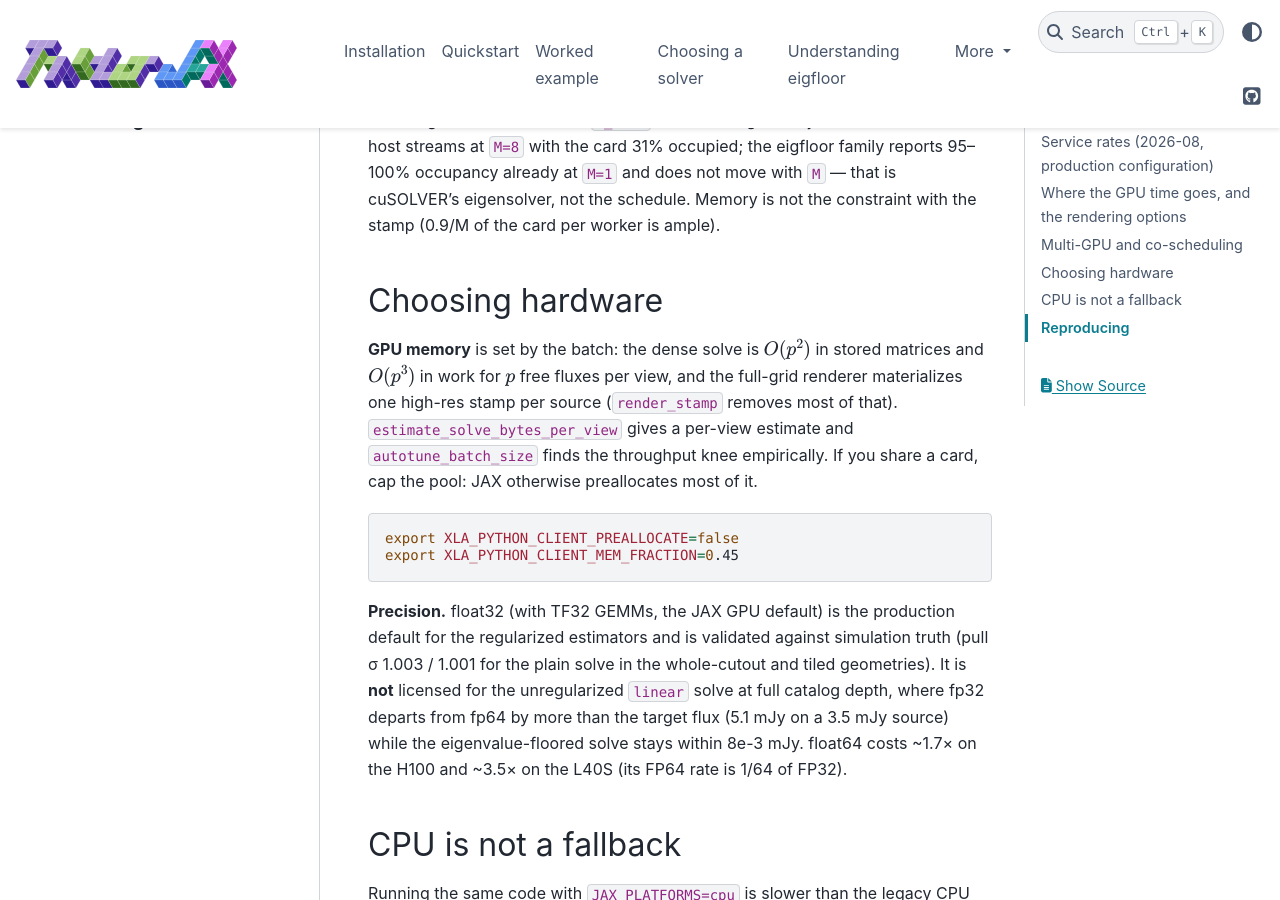
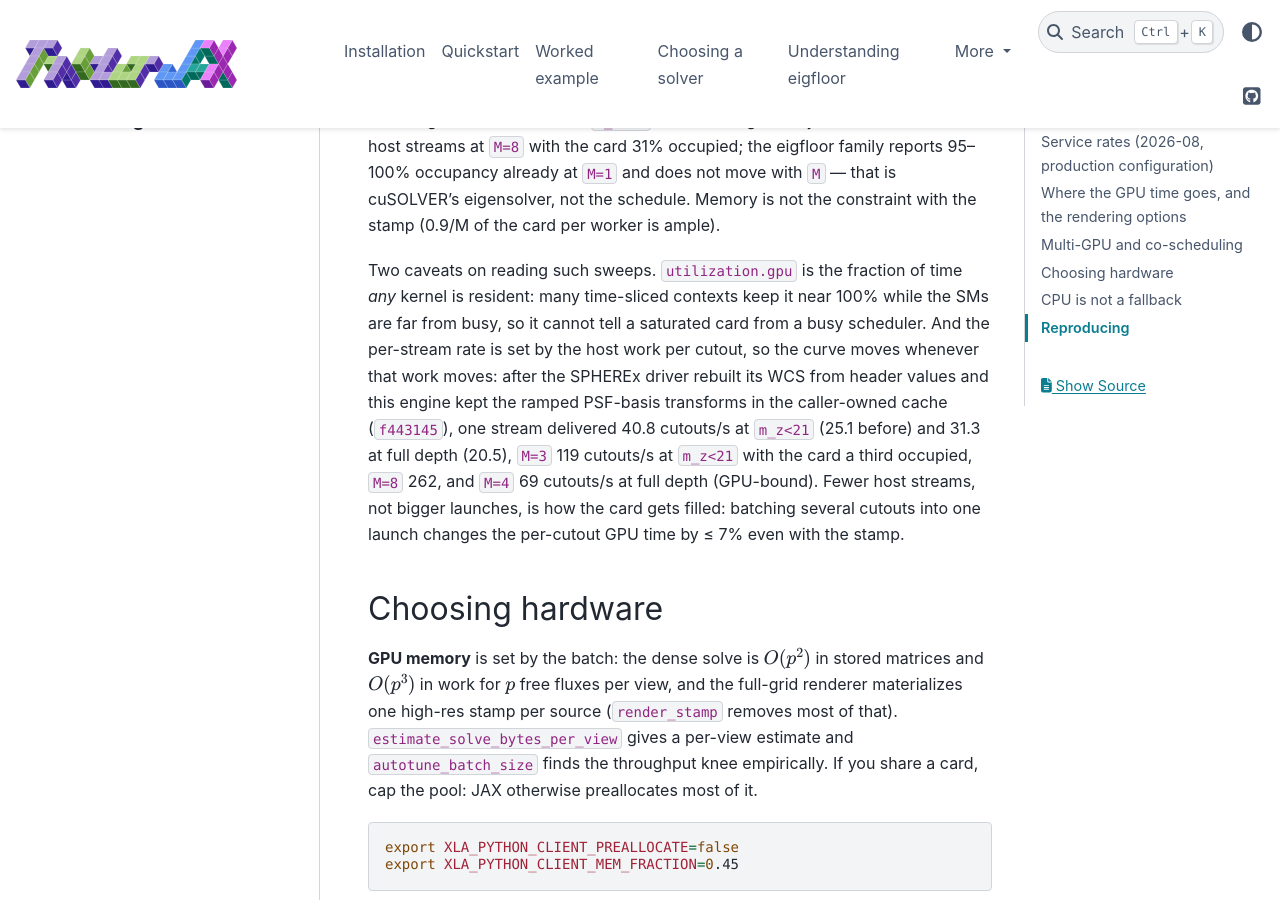
Before and after one commit to hbahk/tractor-jax, a Sphinx documentation site: the page built from docs/performance.md, in a window 1280 px wide and 900 px high, scrolled down 2866 px. Built offline with Sphinx 7.4.7 and the PyData theme 0.15.4, drawn with Linux system fonts in a browser that asks for light colours.

Commit message:
docs(performance): occupancy caveat and the post-cache per-stream rates

```diff
--- a/docs/performance.md
+++ b/docs/performance.md
@@ -89,6 +89,19 @@ the eigfloor family reports 95–100% occupancy already at `M=1` and does not
 move with `M` — that is cuSOLVER's eigensolver, not the schedule. Memory is
 not the constraint with the stamp (0.9/M of the card per worker is ample).
 
+Two caveats on reading such sweeps. `utilization.gpu` is the fraction of time
+*any* kernel is resident: many time-sliced contexts keep it near 100% while
+the SMs are far from busy, so it cannot tell a saturated card from a busy
+scheduler. And the per-stream rate is set by the host work per cutout, so the
+curve moves whenever that work moves: after the SPHEREx driver rebuilt its
+WCS from header values and this engine kept the ramped PSF-basis transforms
+in the caller-owned cache (`f443145`), one stream delivered 40.8 cutouts/s at
+`m_z<21` (25.1 before) and 31.3 at full depth (20.5), `M=3` 119 cutouts/s at
+`m_z<21` with the card a third occupied, `M=8` 262, and `M=4` 69 cutouts/s at
+full depth (GPU-bound). Fewer host streams, not bigger launches, is how the
+card gets filled: batching several cutouts into one launch changes the
+per-cutout GPU time by ≤ 7% even with the stamp.
+
 ## Choosing hardware
 
 **GPU memory** is set by the batch: the dense solve is $O(p^2)$ in stored
```
